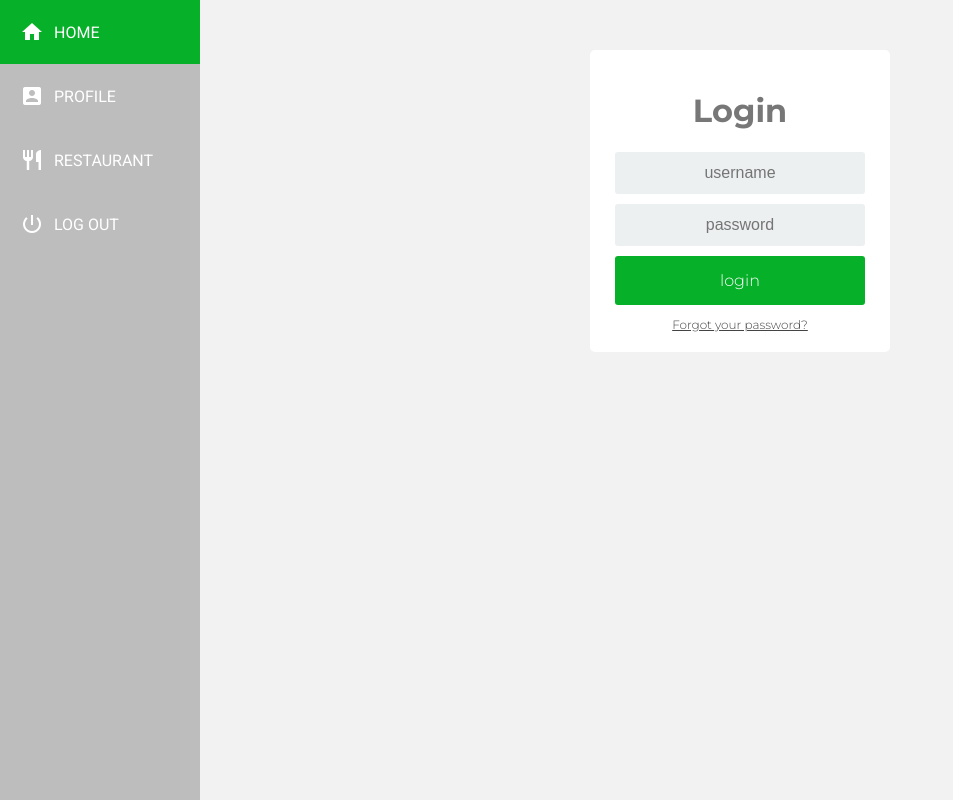
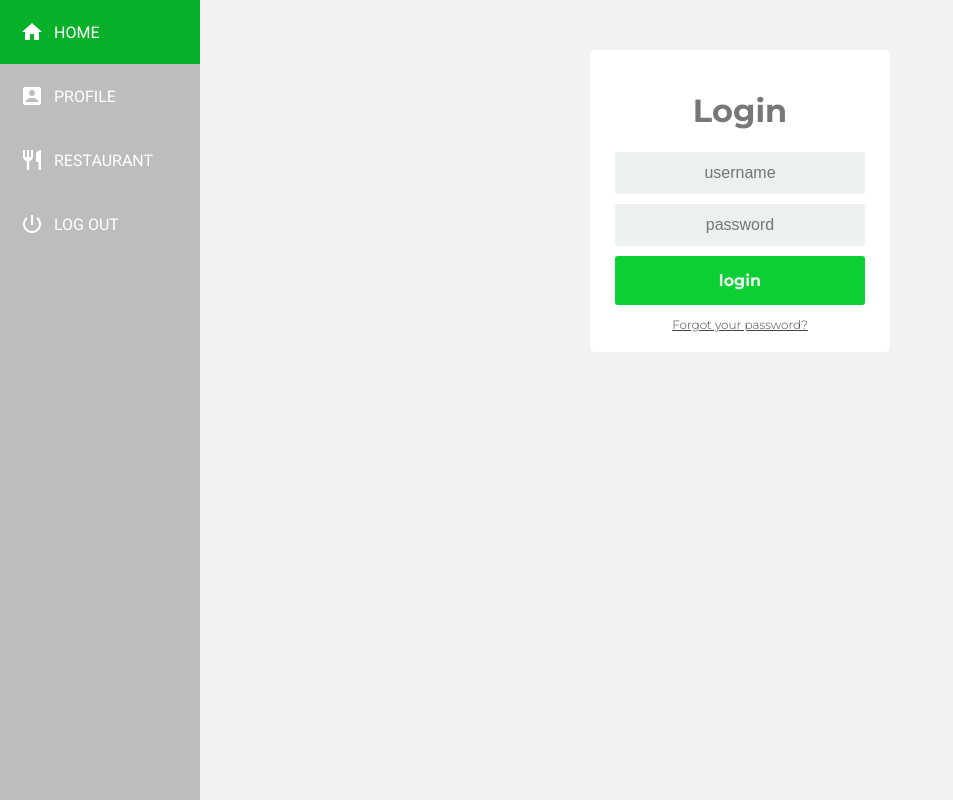
Before and after one commit to CodecoolMSC2017/jwdb-advanced-bread-frontend, an Angular app: page /login in a window 1280 px wide. Shown: the whole page, without its empty margins (0-953 px from the left). Built offline with nearby package versions, Linux system fonts and the light colour scheme.

Commit message:
improve login

```diff
--- a/src/app/login/login.component.scss
+++ b/src/app/login/login.component.scss
@@ -50,9 +50,9 @@
     }
 
     .btn {
-      border: 2px solid transparent;
-      background: rgb(7, 176, 41);
-      color: #ffffff;
+      border: 2px solid rgb(12, 208, 51);
+      background: rgb(12, 208, 51);
+      color: #ECF0F1;
       font-size: 16px;
       line-height: 25px;
       padding: 10px 0;
@@ -64,10 +64,13 @@
       display: block;
       width: 250px;
       margin: 0 auto;
+      font-weight: bold;
     }
 
     .btn:hover {
       background-color:rgb(7, 176, 41) ;
+      border: 2px solid rgb(7, 176, 41);
+
     }
 
     .login-link {
```
